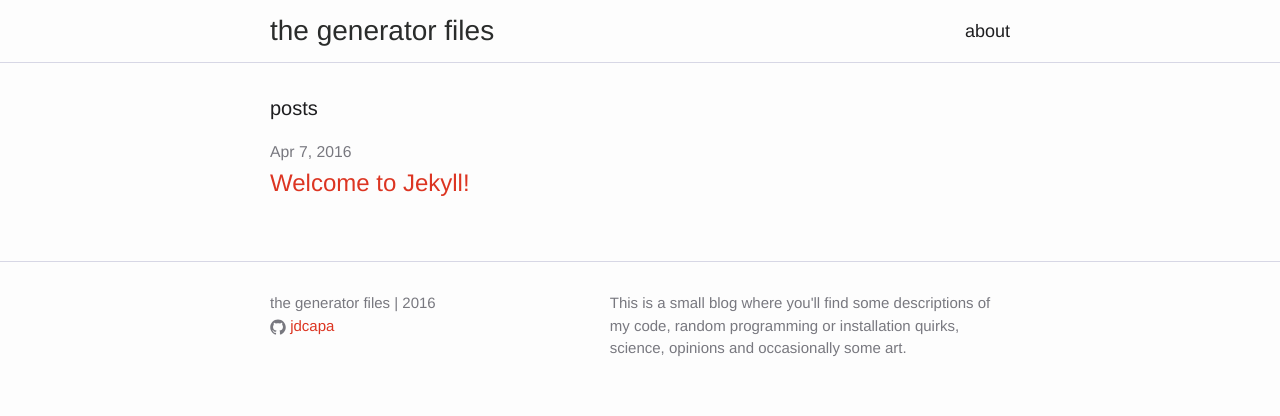
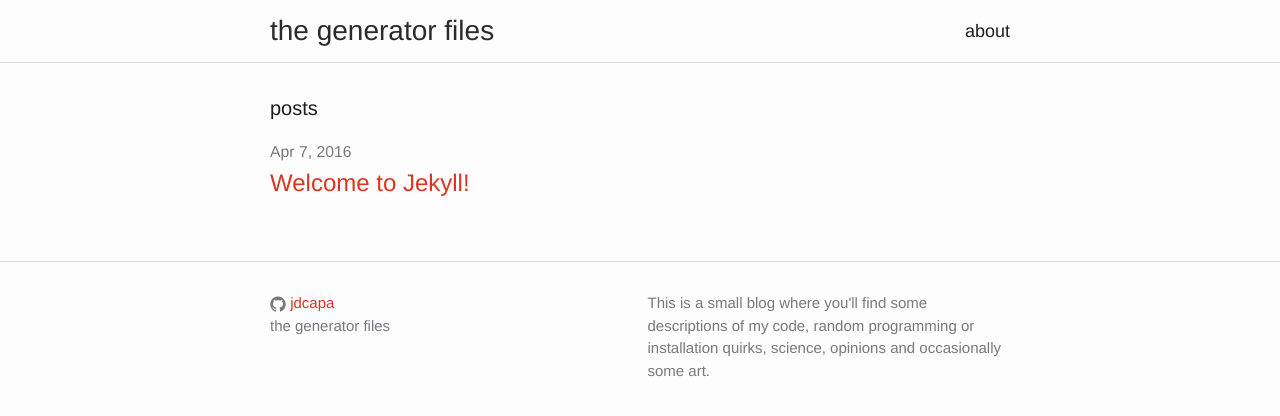
Before and after one commit to jdcapa/jdcapa.github.io, a Jekyll site: the page built from index.html, in a window 1280 px wide. Shown: the top 416 px of the page. Built offline with Jekyll 4.4.1, drawn with Linux system fonts in a browser that asks for light colours.

Commit message:
Footer work

```diff
--- a/_includes/footer.html
+++ b/_includes/footer.html
@@ -7,13 +7,13 @@
     <div class="footer-col-wrapper">
       <div class="footer-col footer-col-1">
         <ul class="contact-list">
-          <li>{{ site.title }} | 2016</li>
           <!-- <li><a href="mailto:{{ site.email }}">{{ site.email }}</a></li> -->
           {% if site.github_username %}
           <li>
             {% include icon-github.html username=site.github_username %}
+          {% endif %}
           </li>
-          {% endif %}
+          <li>{{ site.title }} </li>
         </ul>
       </div>
 
--- a/_sass/_layout.scss
+++ b/_sass/_layout.scss
@@ -127,35 +127,31 @@
 }
 
 .footer-col-1 {
-    width: -webkit-calc(45% - (#{$spacing-unit} / 2));
-    width:         calc(45% - (#{$spacing-unit} / 2));
+    width: -webkit-calc(50% - (#{$spacing-unit} / 2));
+    width:         calc(50% - (#{$spacing-unit} / 2));
 }
 
 .footer-col-2 {
-    width: -webkit-calc(55% - (#{$spacing-unit} / 2));
-    width:         calc(55% - (#{$spacing-unit} / 2));
+    width: -webkit-calc(50% - (#{$spacing-unit} / 2));
+    width:         calc(50% - (#{$spacing-unit} / 2));
 }
 
-@include media-query($on-laptop) {
-    .footer-col-1,
-    .footer-col-2 {
-        width: -webkit-calc(50% - (#{$spacing-unit} / 2));
-        width:         calc(50% - (#{$spacing-unit} / 2));
-    }
 
-    .footer-col-3 {
-        width: -webkit-calc(100% - (#{$spacing-unit} / 2));
-        width:         calc(100% - (#{$spacing-unit} / 2));
-    }
-}
+// @include media-query($on-laptop) {
+//     .footer-col-1,
+//     .footer-col-2 {
+//         width: -webkit-calc(50% - (#{$spacing-unit} / 2));
+//         width:         calc(50% - (#{$spacing-unit} / 2));
+//     }
+// }
 
-@include media-query($on-palm) {
-    .footer-col {
-        float: none;
-        width: -webkit-calc(100% - (#{$spacing-unit} / 2));
-        width:         calc(100% - (#{$spacing-unit} / 2));
-    }
-}
+// @include media-query($on-palm) {
+//     .footer-col {
+//         float: none;
+//         width: -webkit-calc(100% - (#{$spacing-unit} / 2));
+//         width:         calc(100% - (#{$spacing-unit} / 2));
+//     }
+// }
 
 
 
```
